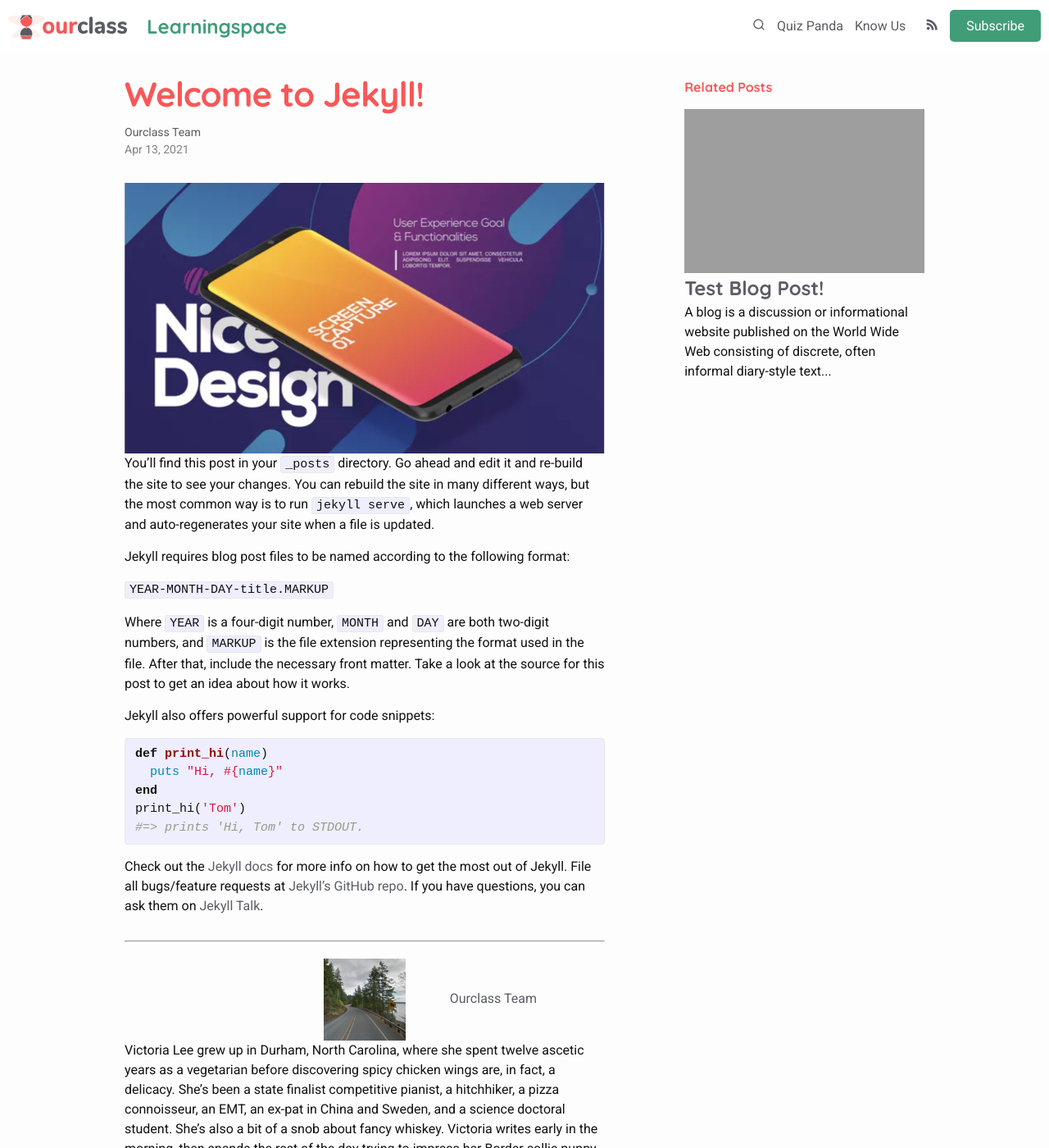
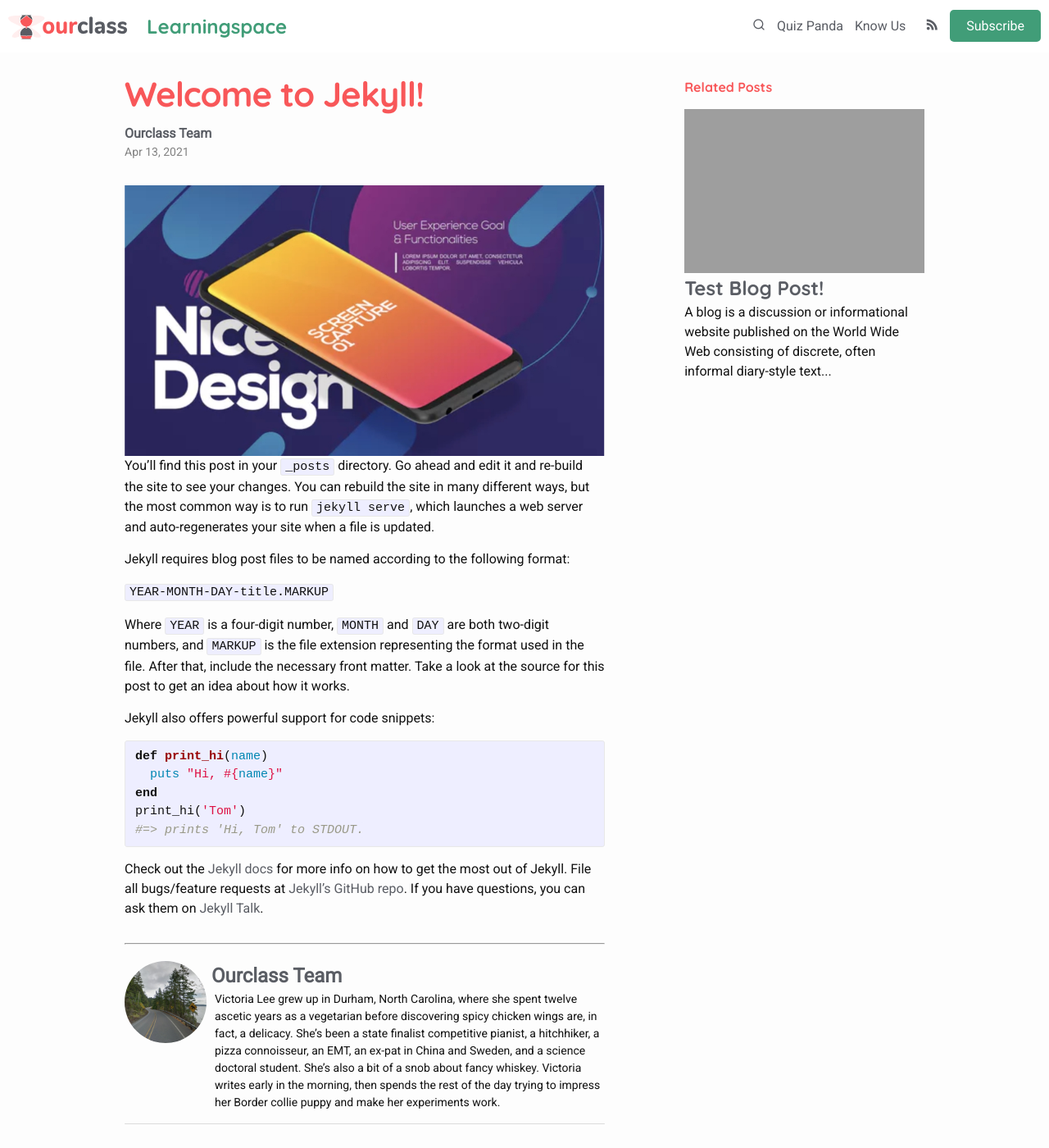
Before and after one commit to ourclass-edu/ourclass-edu.github.io, a Jekyll site: the page built from docs/_posts/2021-04-13-welcome-to-jekyll.markdown, in a window 1280 px wide and 1400 px high. Shown: the whole window at 82% size. Built offline with Jekyll 4.4.1, drawn with Linux system fonts in a browser that asks for light colours; some web fonts are replaced; grey boxes are pictures that could not be loaded.

Commit message:
Author bio styling

```diff
--- a/docs/_sass/minima.scss
+++ b/docs/_sass/minima.scss
@@ -61,6 +61,7 @@ h4 {
   color: #f85759;
   font-family: 'Quicksand',sans-serif;
 }
+
 .cover-post{
 
   box-shadow: 0px 0px 5px 0px black;
@@ -218,8 +219,10 @@ img + em{
 }
 .subs-foot {
   > hr{
-  height: 3px;
-  background-color: #595c63;
+  height: 1px;
+  background-color: #dbdbdb;
+  outline: none;
+  border: none;
   border-radius: 10px;
 }
  a{
@@ -269,6 +272,30 @@ line-height: 3;
   }
 }
 @media screen and (min-width: 1025px) {
+  #auth-dp
+{
+  border-radius: 200px;
+  margin-left: 0;
+  transform: translate(0);
+  float: left;
+}
+.author{
+  font-weight: bold;
+  font-size: 16px;
+}
+.auth-bio-title{
+  font-weight: bold;
+  font-size: 24px;
+  padding-left: 6px;
+}
+.auth-info{
+  margin-top: 20px;
+ > p{
+   padding-left: 110px;
+   font-size: 14px;
+ }
+}
+
   .subs-foot-subs-page{
     width: 50%;
 
@@ -734,6 +761,30 @@ line-height: 3;
 }
 
 @media screen and (max-width: 1024px) and (min-width: 501px) {
+  #auth-dp
+  {
+    border-radius: 200px;
+    margin-left: 0;
+    transform: translate(0);
+    float: left;
+  }
+  .author{
+    font-weight: bold;
+    font-size: 16px;
+  }
+  .auth-bio-title{
+    font-weight: bold;
+    font-size: 24px;
+    padding-left: 6px;
+  }
+  .auth-info{
+    margin-top: 20px;
+   > p{
+     padding-left: 110px;
+     font-size: 14px;
+   }
+  }
+
   .subs-foot-subs-page{
     width: 90%;
 
@@ -1183,6 +1234,31 @@ line-height: 3;
 }
 
 @media screen and (max-width: 500px) {
+  #auth-dp
+  {
+    border-radius: 200px;
+
+
+  }
+  .author{
+    font-weight: bold;
+    font-size: 16px;
+  }
+  .auth-bio-title{
+    font-weight: bold;
+    font-size: 24px;
+    padding-left: 6px;
+    display: block;
+    text-align: center;
+  }
+  .auth-info{
+    margin-top: 20px;
+   > p{
+    text-align: center;
+     font-size: 14px;
+   }
+  }
+
   .subs-foot-subs-page{
     width: calc(100% - 20px);
     box-shadow: none;
```
